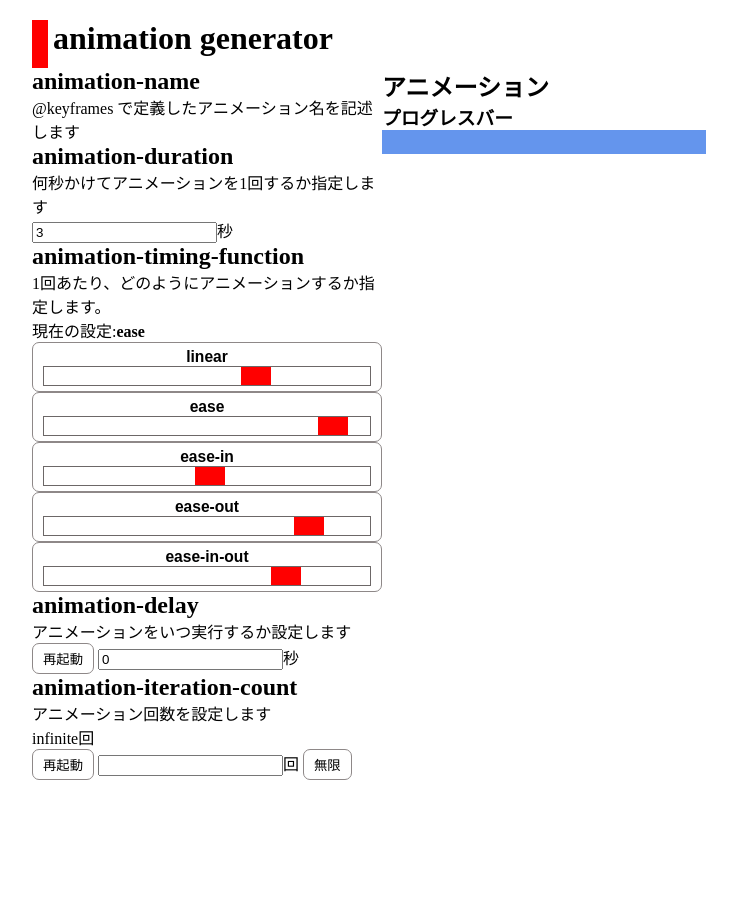
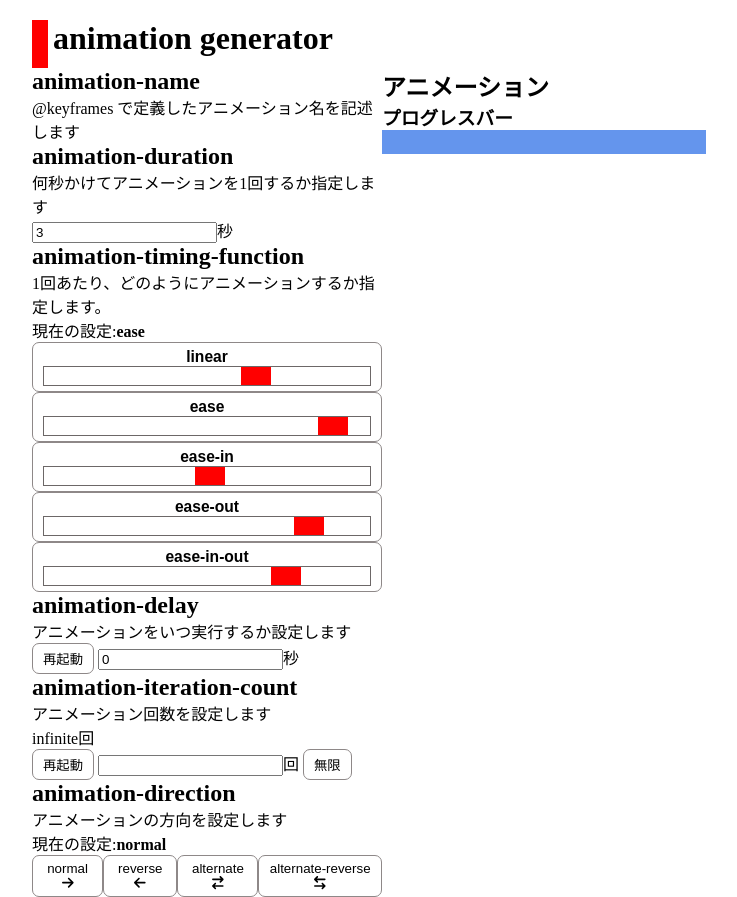
Before and after one commit to nanagami1369/animation-generator, a Svelte app: page / in a window 1280 px wide. Shown: the whole page, without its empty margins (258-995 px from the left). Before the commit the page ends 820 px from the top, so only its background shows below. Built offline with nearby package versions, Linux system fonts and the light colour scheme.

Commit message:
アニメーションの方向を設定できるようになった

```diff
--- a/package.json
+++ b/package.json
@@ -10,6 +10,8 @@
     "check": "svelte-check --tsconfig ./tsconfig.json"
   },
   "devDependencies": {
+    "@fortawesome/fontawesome-svg-core": "^6.4.2",
+    "@fortawesome/free-solid-svg-icons": "^6.4.2",
     "@sveltejs/vite-plugin-svelte": "^2.4.2",
     "@tsconfig/svelte": "^5.0.0",
     "svelte": "^4.0.5",
--- a/src/App.svelte
+++ b/src/App.svelte
@@ -1,4 +1,14 @@
 <script lang="ts">
+  import { dom, library } from "@fortawesome/fontawesome-svg-core";
+  import {
+    faArrowRight,
+    faArrowLeft,
+    faArrowRightArrowLeft,
+  } from "@fortawesome/free-solid-svg-icons";
+  import { onMount } from "svelte";
+
+  library.add(faArrowRight, faArrowLeft, faArrowRightArrowLeft);
+
   let animationDuration = 3;
   let animationTimingFunction = "ease";
   let animationDelay = 0;
@@ -24,16 +34,25 @@
         setTimeout(() => component.classList.add("animation-component"), 100);
       });
   };
+
+  onMount(() => {
+    dom.i2svg();
+  });
 </script>
 
 <main>
   <h1 class="title">animation generator</h1>
   <div class="animation-viewer">
-    <h2>アニメーション</h2>
-    <h3>プログレスバー</h3>
     <div>
-      <div class="progress-bar-container">
-        <div class="progress-bar animation-component" style={animationStyle} />
+      <h2>アニメーション</h2>
+      <h3>プログレスバー</h3>
+      <div>
+        <div class="progress-bar-container">
+          <div
+            class="progress-bar animation-component"
+            style={animationStyle}
+          />
+        </div>
       </div>
     </div>
   </div>
@@ -58,8 +77,7 @@
       <h2>animation-timing-function</h2>
       <p>1回あたり、どのようにアニメーションするか指定します。</p>
       <p>
-        現在の設定:<span class="current-animation-timing-function"
-          >{animationTimingFunction}</span
+        現在の設定:<span class="current-setting">{animationTimingFunction}</span
         >
       </p>
       <div class="ease-function-area">
@@ -142,6 +160,41 @@
         >無限</button
       >
     </div>
+    <div>
+      <h2>animation-direction</h2>
+      <p>アニメーションの方向を設定します</p>
+      <p>
+        現在の設定:<span class="current-setting">{animationDirection}</span>
+      </p>
+      <div class="animation-direction-area">
+        <button
+          on:click={() => {
+            animationDirection = "normal";
+          }}
+          >normal <i class="fa-solid fa-arrow-right" />
+        </button>
+        <button
+          on:click={() => {
+            animationDirection = "reverse";
+          }}
+          >reverse <i class="fa-solid fa-arrow-left" />
+        </button>
+        <button
+          on:click={() => {
+            animationDirection = "alternate";
+          }}>alternate <i class="fa-solid fa-arrow-right-arrow-left" /></button
+        >
+        <button
+          on:click={() => {
+            animationDirection = "alternate-reverse";
+          }}
+          >alternate-reverse <i
+            class="fa-solid fa-arrow-right-arrow-left"
+            data-fa-transform="flip-h"
+          /></button
+        >
+      </div>
+    </div>
   </div>
 </main>
 
@@ -204,9 +257,10 @@
     flex-direction: column;
   }
 
-  .current-animation-timing-function {
+  .current-setting {
     font-weight: bold;
   }
+
   /* animation timing function animation start */
   .animation-timing-function-container {
     height: 1.5em;
@@ -239,6 +293,10 @@
   }
   /* animation timing function animation end*/
 
+  .animation-direction-area {
+    display: flex;
+  }
+
   /* progress bar animation start */
   .progress-bar-container {
     width: 100%;
```
Also changed, not shown: 1 other file (tests, documents, lock files or other folders).
